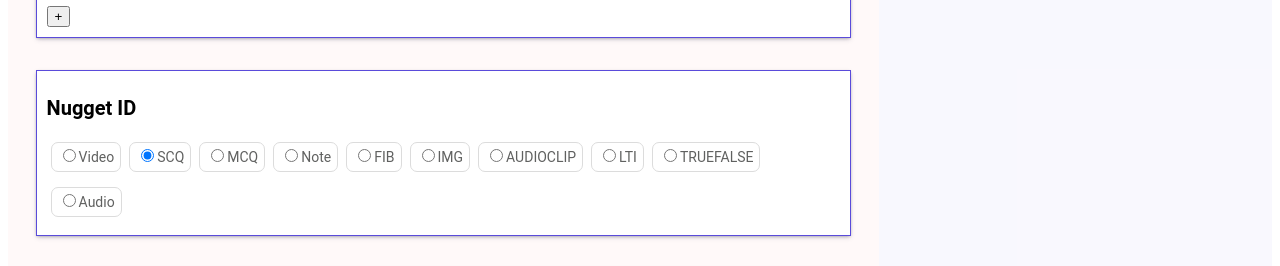
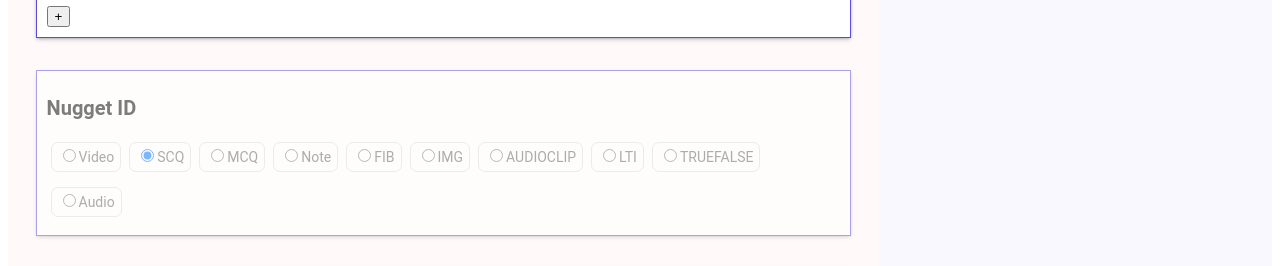
Before and after one commit to karan4561/K8-AdminPortal, a Next.js app: page /nuggets/1 in a window 1280 px wide. Shown: the part 186-452 px from the top of the page. Built offline with nearby package versions, Linux system fonts and the light colour scheme; no server answers.

Commit message:
functionality disabled

```diff
--- a/src/components/NuggetsLanding/NuggetsLanding.tsx
+++ b/src/components/NuggetsLanding/NuggetsLanding.tsx
@@ -113,7 +113,10 @@ function NuggetsLanding({ nuggetId }: any) {
           <button onClick={handleSubmit}>Create Nugget</button>
           <div className="cards-parent">
             <AddNuggetHeader />
-            <div className="card-header NuggetId">
+            <div
+              className="card-header NuggetId"
+              style={nuggetId ? { pointerEvents: "none", opacity: 0.5 } : {}}
+            >
               <h2 className="text-2xl">Nugget ID</h2>
               <div className="NuggetIdOption">
                 {options.map((op) => (
```
